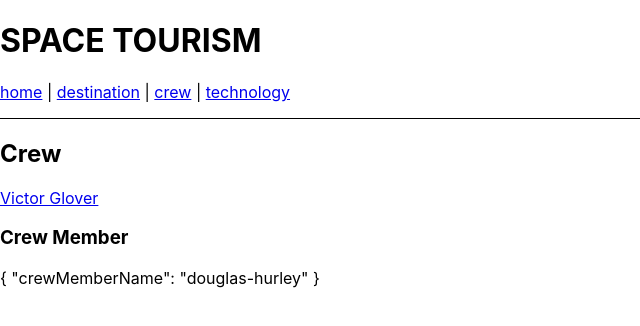
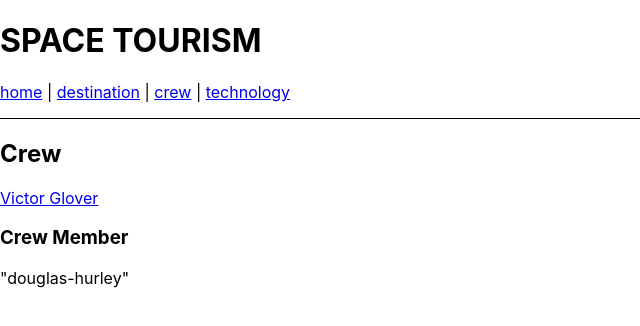
Before and after one commit to blabash/space-tourism-multi-page-website, a React (Create React App) app: page /crew/douglas-hurley in a window 1280 px wide. Shown: the top 326 px of the page, without its empty margins (0-640 px from the left). Built offline with nearby package versions, Linux system fonts and the light colour scheme.

Commit message:
Add more resilient PATH structuring

```diff
--- a/src/App.tsx
+++ b/src/App.tsx
@@ -1,6 +1,12 @@
 import React from "react";
 import { Link, Outlet } from "react-router-dom";
+import { PATHS } from ".";
 import "./App.css";
+import { getCrew, getDestinations, getTechnologies } from "./data";
+
+const destinationData = getDestinations();
+const crewData = getCrew();
+const technologyData = getTechnologies();
 
 function App() {
   return (
@@ -13,9 +19,21 @@ function App() {
         }}
       >
         <Link to="/">home</Link> |{" "}
-        <Link to="/destination/the-moon">destination</Link> |{" "}
-        <Link to="/crew/douglas-hurley">crew</Link> |{" "}
-        <Link to="/technology/launch-vehicle">technology</Link>
+        <Link
+          to={`/${PATHS.destination.path}/${destinationData["the-moon"].slug}`}
+        >
+          destination
+        </Link>{" "}
+        |{" "}
+        <Link to={`/${PATHS.crew.path}/${crewData["douglas-hurley"].slug}`}>
+          crew
+        </Link>{" "}
+        |{" "}
+        <Link
+          to={`/${PATHS.technology.path}/${technologyData["launch-vehicle"].slug}`}
+        >
+          technology
+        </Link>
       </nav>
       <main>
         <Outlet />
--- a/src/data.ts
+++ b/src/data.ts
@@ -45,6 +45,7 @@ export function deleteInvoice(number: number) {
 
 const destinations = {
   "the-moon": {
+    slug: "the-moon",
     name: "Moon",
     images: {
       png: "./assets/destination/image-moon.png",
@@ -56,6 +57,7 @@ const destinations = {
     travel: "3 days",
   },
   mars: {
+    slug: "mars",
     name: "Mars",
     images: {
       png: "./assets/destination/image-mars.png",
@@ -67,6 +69,7 @@ const destinations = {
     travel: "9 months",
   },
   europa: {
+    slug: "europa",
     name: "Europa",
     images: {
       png: "./assets/destination/image-europa.png",
@@ -78,6 +81,7 @@ const destinations = {
     travel: "3 years",
   },
   titan: {
+    slug: "titan",
     name: "Titan",
     images: {
       png: "./assets/destination/image-titan.png",
@@ -94,6 +98,7 @@ export const getDestinations = () => destinations;
 
 const crew = {
   "douglas-hurley": {
+    slug: "douglas-hurley",
     name: "Douglas Hurley",
     images: {
       png: "./assets/crew/image-douglas-hurley.png",
@@ -103,6 +108,7 @@ const crew = {
     bio: "Douglas Gerald Hurley is an American engineer, former Marine Corps pilot and former NASA astronaut. He launched into space for the third time as commander of Crew Dragon Demo-2.",
   },
   "mark-shuttleworth": {
+    slug: "mark-shuttleworth",
     name: "Mark Shuttleworth",
     images: {
       png: "./assets/crew/image-mark-shuttleworth.png",
@@ -112,6 +118,7 @@ const crew = {
     bio: "Mark Richard Shuttleworth is the founder and CEO of Canonical, the company behind the Linux-based Ubuntu operating system. Shuttleworth became the first South African to travel to space as a space tourist.",
   },
   "victor-glover": {
+    slug: "victor-glover",
     name: "Victor Glover",
     images: {
       png: "./assets/crew/image-victor-glover.png",
@@ -121,6 +128,7 @@ const crew = {
     bio: "Pilot on the first operational flight of the SpaceX Crew Dragon to the International Space Station. Glover is a commander in the U.S. Navy where he pilots an F/A-18.He was a crew member of Expedition 64, and served as a station systems flight engineer.",
   },
   "anousheh-ansari": {
+    slug: "anousheh-ansari",
     name: "Anousheh Ansari",
     images: {
       png: "./assets/crew/image-anousheh-ansari.png",
@@ -135,6 +143,7 @@ export const getCrew = () => crew;
 
 const technologies = {
   "launch-vehicle": {
+    slug: "launch-vehicle",
     name: "Launch vehicle",
     images: {
       portrait: "./assets/technology/image-launch-vehicle-portrait.jpg",
@@ -144,6 +153,7 @@ const technologies = {
       "A launch vehicle or carrier rocket is a rocket-propelled vehicle used to carry a payload from Earth's surface to space, usually to Earth orbit or beyond. Our WEB-X carrier rocket is the most powerful in operation. Standing 150 metres tall, it's quite an awe-inspiring sight on the launch pad!",
   },
   spaceport: {
+    slug: "spaceport",
     name: "Spaceport",
     images: {
       portrait: "./assets/technology/image-spaceport-portrait.jpg",
@@ -153,6 +163,7 @@ const technologies = {
       "A spaceport or cosmodrome is a site for launching (or receiving) spacecraft, by analogy to the seaport for ships or airport for aircraft. Based in the famous Cape Canaveral, our spaceport is ideally situated to take advantage of the Earth’s rotation for launch.",
   },
   "space-capsule": {
+    slug: "space-capsule",
     name: "Space capsule",
     images: {
       portrait: "./assets/technology/image-space-capsule-portrait.jpg",
--- a/src/index.tsx
+++ b/src/index.tsx
@@ -12,6 +12,26 @@ import Technology from "./routes/Technology/technology";
 import CrewMember from "./routes/Crew/crewMember";
 import Home from "./routes/home";
 
+export const PATHS = {
+  destination: {
+    path: "destination",
+    param: ":destinationName",
+    paramType: { destinationName: ":destinationName" },
+  },
+  crew: {
+    path: "crew",
+    param: ":crewMemberName",
+    paramType: { crewMemberName: ":crewMemberName" },
+  },
+  technology: {
+    path: "technology",
+    param: ":technologyName",
+    paramType: { technologyName: ":technologyName" },
+  },
+};
+
+export type PATHSType = typeof PATHS;
+
 const root = ReactDOM.createRoot(
   document.getElementById("root") as HTMLElement
 );
@@ -21,13 +41,13 @@ root.render(
       <Routes>
         <Route path="/" element={<App />}>
           <Route index element={<Home />} />
-          <Route path="destination" element={<Destinations />}>
-            <Route path=":destinationName" element={<Destination />} />
+          <Route path={PATHS.destination.path} element={<Destinations />}>
+            <Route path={PATHS.destination.param} element={<Destination />} />
           </Route>
-          <Route path="crew" element={<Crew />}>
-            <Route path=":crewMemberName" element={<CrewMember />} />
+          <Route path={PATHS.crew.path} element={<Crew />}>
+            <Route path={PATHS.crew.param} element={<CrewMember />} />
           </Route>
-          <Route path="technology" element={<Technologies />}>
+          <Route path={PATHS.technology.path} element={<Technologies />}>
             {/* <Route
               index
               element={
@@ -36,7 +56,7 @@ root.render(
                 </main>
               }
             /> */}
-            <Route path=":technologyName" element={<Technology />} />
+            <Route path={PATHS.technology.param} element={<Technology />} />
           </Route>
           <Route
             path="*"
--- a/src/routes/Crew/crewMember.tsx
+++ b/src/routes/Crew/crewMember.tsx
@@ -1,19 +1,17 @@
 import React from "react";
 import { useParams, useNavigate, useLocation } from "react-router-dom";
+import { PATHSType } from "../..";
 import { getInvoice, deleteInvoice } from "../../data";
 
 type CrewMemberProps = {};
-type CrewMemberParams = {
-  crewMemberName: string;
-};
 
 export default function CrewMember({}: CrewMemberProps) {
-  const params = useParams<CrewMemberParams>();
-  console.log(params);
+  const { crewMemberName } = useParams<PATHSType["crew"]["paramType"]>();
+  console.log(crewMemberName);
   return (
     <div>
       <h3>Crew Member</h3>
-      <p>{JSON.stringify(params, null, 2)}</p>
+      <p>{JSON.stringify(crewMemberName, null, 2)}</p>
     </div>
   );
 }
--- a/src/routes/Destination/destination.tsx
+++ b/src/routes/Destination/destination.tsx
@@ -1,25 +1,23 @@
 import React from "react";
 import { useParams, useNavigate, useLocation } from "react-router-dom";
+import { PATHSType } from "../..";
 import { getInvoice, deleteInvoice } from "../../data";
 
 type DestinationProps = {};
 type InvoiceParams = {
   invoiceId: string;
 };
-type DestinationParams = {
-  destinationName: string;
-};
 
 export default function Destination({}: DestinationProps) {
   let navigate = useNavigate();
   let location = useLocation();
-  let params = useParams<DestinationParams>();
-  console.log(params);
+  let { destinationName } = useParams<PATHSType["destination"]["paramType"]>();
+  console.log(destinationName);
   // let invoice = getInvoice(Number(invoiceId));
   return (
     <div>
       <h3>Destination</h3>
-      <p>{JSON.stringify(params, null, 2)}</p>
+      <p>{JSON.stringify(destinationName, null, 2)}</p>
     </div>
   );
   // if (invoice) {
--- a/src/routes/Technology/technology.tsx
+++ b/src/routes/Technology/technology.tsx
@@ -1,16 +1,16 @@
 import React from "react";
 import { useParams } from "react-router-dom";
+import { PATHSType } from "../..";
 
 type Props = {};
-type TechnologyParams = { technologyName: string };
 
 export default function Technology({}: Props) {
-  const params = useParams<TechnologyParams>();
-  console.log(params);
+  const { technologyName } = useParams<PATHSType["technology"]["paramType"]>();
+  console.log(technologyName);
   return (
     <div>
       <h3>Technology</h3>
-      <p>{JSON.stringify(params, null, 2)}</p>
+      <p>{JSON.stringify(technologyName, null, 2)}</p>
     </div>
   );
 }
```
